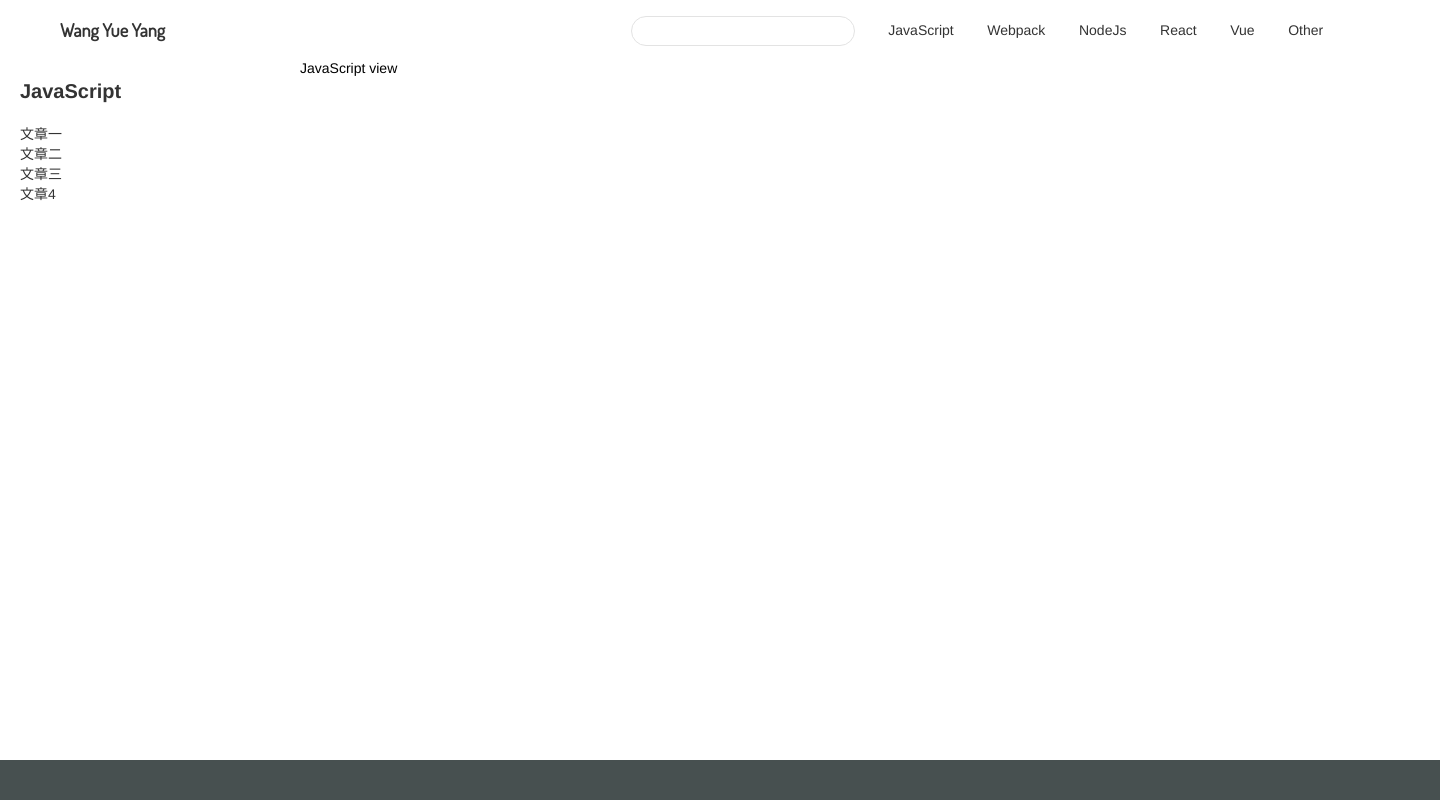
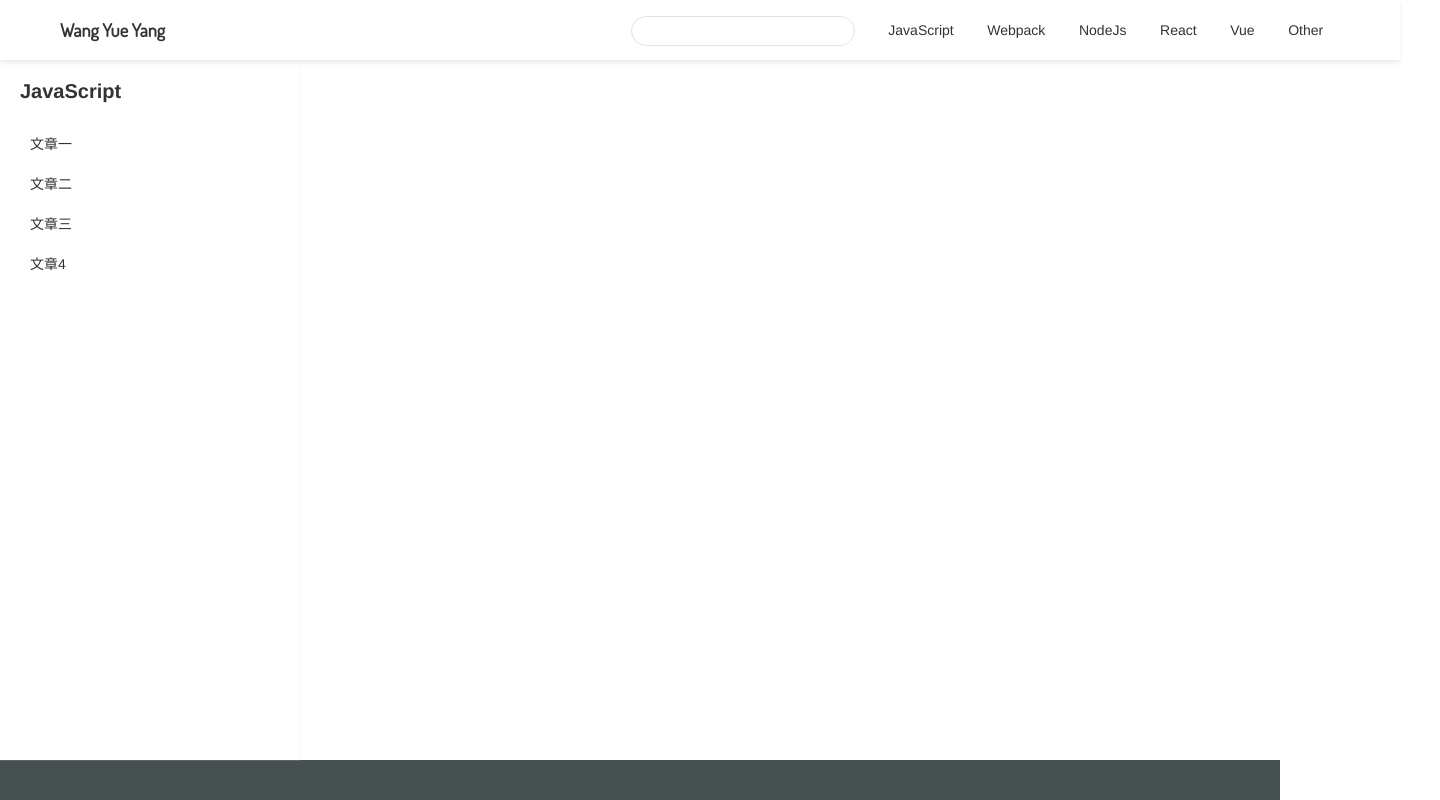
Before and after one commit to WangYueYang/my-blog, a React app: page /js in a window 1280 px wide. Shown: the top 800 px of the page, 1440 px wide, since content can reach past the window. Built offline with nearby package versions, Linux system fonts and the light colour scheme.

Commit message:
博客列表的架子大概搭好了

```diff
--- a/src/assets/css/globel.less
+++ b/src/assets/css/globel.less
@@ -1,5 +1,7 @@
 @borderBlue: #85d2f3;
+@bgBlue: #47c1f5;
 @blackTitle: #273849;
+
 @font-face {
   font-family: Dosis;
   src: url('../../assets/font/Dosis-Regular-2.ttf');
--- a/src/assets/css/index.less
+++ b/src/assets/css/index.less
@@ -6,7 +6,7 @@
 body {
   margin: 0;
   padding: 0;
-  min-width: 1440px;
+  // min-width: 1440px;
   font-family: "Source Sans Pro", "Helvetica Neue", Arial, sans-serif;
   font-size: 14px;
 }
@@ -39,4 +39,6 @@ img {
 
 .blog-view {
   margin-left: 300px;
+  z-index: -20;
+  padding: 20px;
 }
--- a/src/components/head/index.less
+++ b/src/components/head/index.less
@@ -9,6 +9,8 @@
   top: 0;
   width: 100%;
   min-width: 1040px;
+  box-shadow: 0 3px 4px 0 rgba(0, 0, 0, 0.08);
+  z-index: 10;
 
   .logo {
     font-family: Dosis;
--- a/src/components/menu/index.less
+++ b/src/components/menu/index.less
@@ -5,7 +5,10 @@
   width: 300px;
   position: fixed;
   top: 60px;
-
+  background: #fff;
+  box-shadow: 0 0 1px #d9dadc;
+  padding-bottom: 60px;
+  box-sizing: border-box;
 
   .menu-wrapper {
     padding-left: 20px;
@@ -21,17 +24,14 @@
       margin: 20px 0;
     }
 
-    .sub-menu-title {
-      font-size: 18px;
-    }
+    .menu-link {
+      display: block;
+      padding: 10px 0 10px 10px;
 
-    .menu-link {
-      color: #666;
-    }
-
-    .menu-content {
-      margin-top: 8px;
-
+      &.active {
+        background: @bgBlue;
+        color: #fff;
+      }
     }
   }
 
--- a/src/components/menu/index.tsx
+++ b/src/components/menu/index.tsx
@@ -1,10 +1,14 @@
 import React, { Component } from 'react';
-import { Route, Link } from 'react-router-dom'
+import { NavLink } from 'react-router-dom'
 import './index.less'
 
 
 interface IProps {
-  menuList: { title: string, path: string }[],
+  menuList: Array<{
+    title: string,
+    titlePath: string,
+    list: { text: string, path: string }[]
+  }>,
   match?: {
     path: string
   }
@@ -44,24 +48,31 @@ class Menu extends Component<IProps, {}> {
 
   render() {
     const { props } = this
-    const fistMenu = props.menuList[0]
 
     return (
       <div className="menu">
-        <ul className="menu-wrapper">
-          <li className="menu-title">
-            <Link to={`${fistMenu.path}`}>{fistMenu.title}</Link>
-          </li>
+        <div className="menu-wrapper">
           {
-            props.menuList.map(item => {
-              return (
-                <li key={item.title}>
-                  <Link to={`${props.match.path}${item.path}`}>{item.title}</Link>
-                </li>
-              )
-            }).slice(1)
+            props.menuList.map(e => (
+              <div key={e.title}>
+                <h2 className="menu-title">
+                  <NavLink to={e.titlePath}>{e.title}</NavLink>
+                </h2>
+                {
+                  e.list.map(item => (
+                    <NavLink
+                      key={item.text}
+                      to={props.match.path + item.path}
+                      className="menu-link"
+                    >
+                      {item.text}
+                    </NavLink>
+                  ))
+                }
+              </div>
+            ))
           }
-        </ul>
+        </div>
       </div>
     );
   }
--- a/src/components/viewComp/index.less
+++ /dev/null
@@ -1,5 +0,0 @@
-.view {
-  margin-left: 300px;
-  box-sizing: border-box;
-  padding: 35px 30px 60px;
-}
--- a/src/pages/myJs/index.tsx
+++ b/src/pages/myJs/index.tsx
@@ -1,32 +1,48 @@
-import React, { Component } from 'react';
+import React, { Component } from 'react'
+import { Switch, Redirect, Route } from 'react-router-dom'
 
 import Menu from 'components/menu'
+
+import Hello from 'assets/md/Hello.md'
 
 interface IProps {
 }
 
-const mockMenu: { title: string, path: string }[] = [
+interface IMenu {
+  title: string,
+  titlePath: string,
+  list: { text: string, path: string }[]
+}
+
+const mockMenu: Array<IMenu> = [
   {
     title: 'JavaScript',
-    path: '/js',
+    titlePath: '/js',
+    list: [
+      {
+        text: '文章一',
+        path: '/Hello'
       },
       {
-    title: '文章一',
-    path: '/js1'
-  },
-  {
-    title: '文章二',
+        text: '文章二',
         path: '/js2'
       },
       {
-    title: '文章三',
+        text: '文章三',
         path: '/js3'
       },
       {
-    title: '文章4',
+        text: '文章4',
         path: '/js4'
       }
     ]
+  },
+]
+
+const doc = {
+  Hello
+}
+
 class Myjs extends Component<IProps> {
   render() {
     const { props } = this
@@ -34,7 +50,18 @@ class Myjs extends Component<IProps> {
       <div className="content-body">
         <Menu {...props} menuList={mockMenu} />
         <div className="blog-view">
-          JavaScript view
+          <Switch>
+
+            {
+              Object.keys(doc).map(item => (
+                <Route path={`/js/${item}`} key={item} render={() => (
+                  <div dangerouslySetInnerHTML={{ __html: doc[item] }}></div>
+                )} />
+              ))
+            }
+
+            <Redirect to='/js' />
+          </Switch>
         </div>
       </div>
     );
```
Also changed, not shown: src/components/markdown/index.tsx (deleted, +0 -15 lines), src/components/viewComp/index.tsx (deleted, +0 -15 lines), src/assets/md/Hello.md (renamed from src/components/markdown/md/Hello.md). Lines whose indentation alone changed are shown as unchanged.
